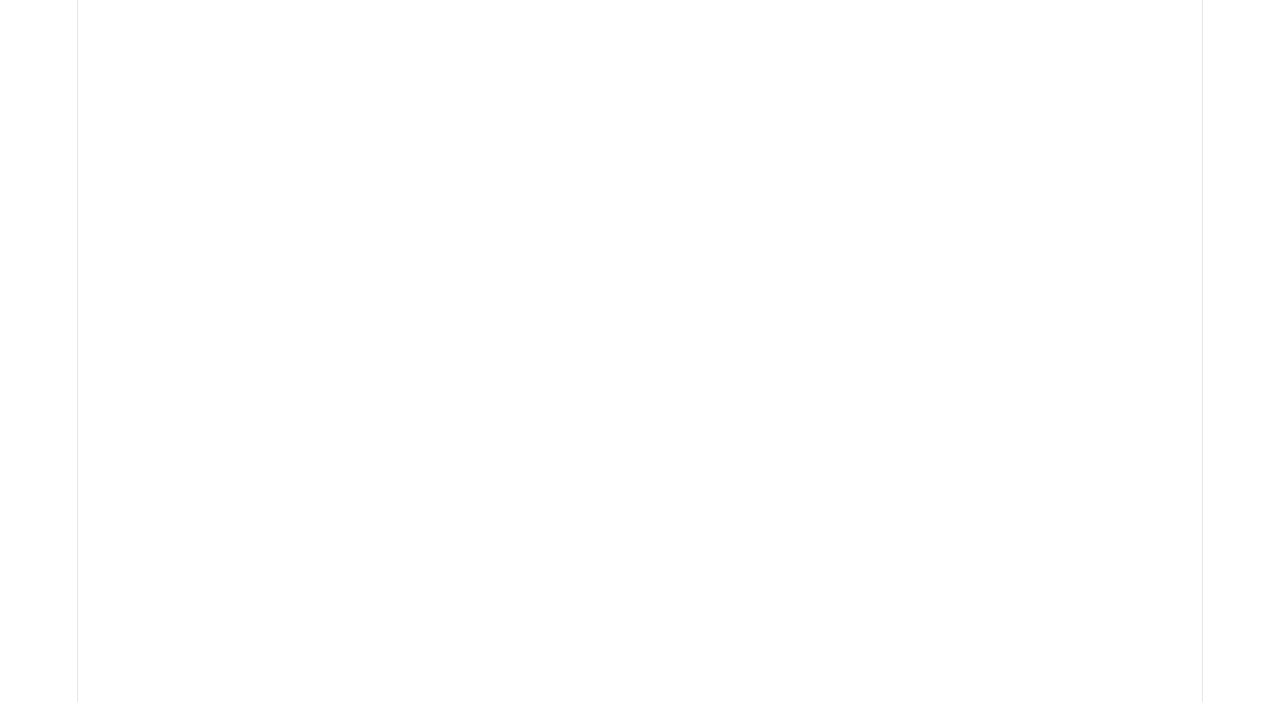
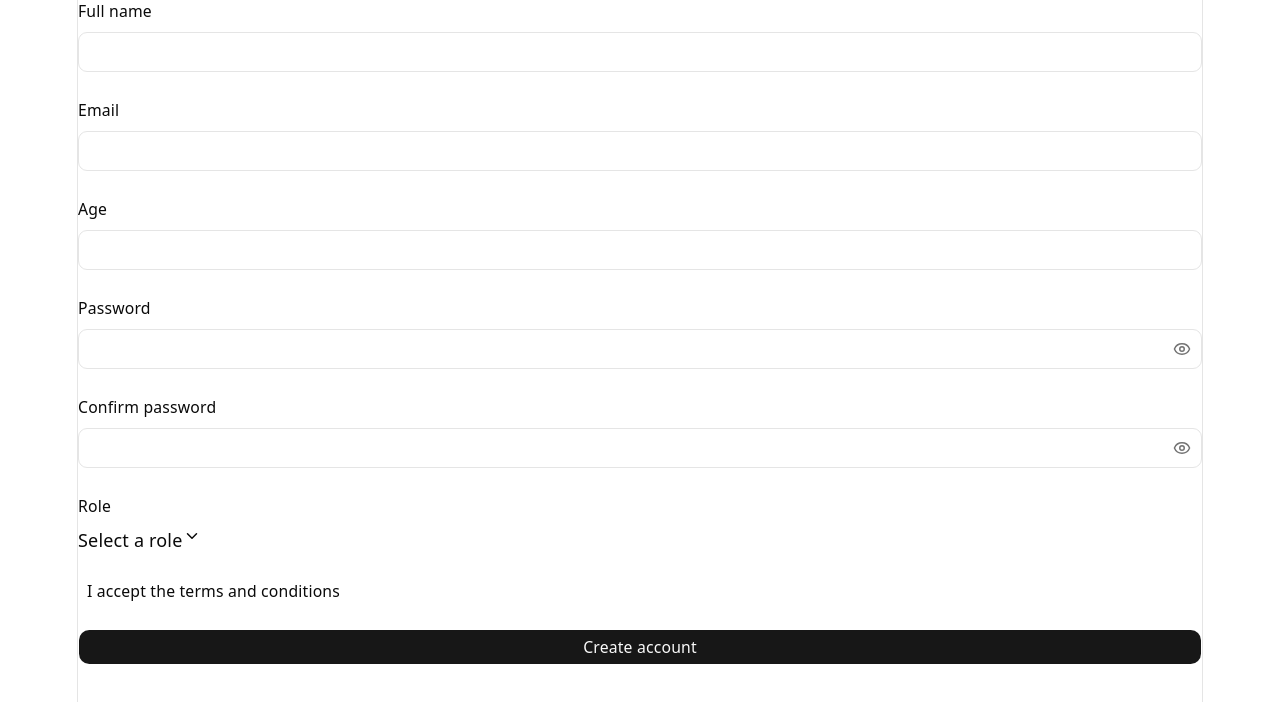
Before and after one commit to oleksandr-shvab/ReactFormTest, a React (Vite) app in the folder my-form-practice/: page / in a window 1280 px wide. Shown: the top 702 px of the page. Built offline with nearby package versions, Linux system fonts and the light colour scheme.

Commit message:
fix some field styles

```diff
--- a/my-form-practice/src/App.tsx
+++ b/my-form-practice/src/App.tsx
@@ -1,5 +1,11 @@
+import { SignupForm } from "@/features/signup/SignupForm"
+
 function App() {
-  return <main></main>
+  return (
+    <main>
+      <SignupForm />
+    </main>
+  )
 }
 
 export default App
--- a/my-form-practice/src/components/ui/field.tsx
+++ b/my-form-practice/src/components/ui/field.tsx
@@ -174,7 +174,7 @@ function FieldError({
     <div
       role="alert"
       data-slot="field-error"
-      className={cn("", className)}
+      className={cn("text-sm text-destructive", className)}
       {...props}
     >
       {content}
--- a/my-form-practice/src/components/ui/input.tsx
+++ b/my-form-practice/src/components/ui/input.tsx
@@ -7,7 +7,13 @@ function Input({ className, type, ...props }: React.ComponentProps<"input">) {
     <input
       type={type}
       data-slot="input"
-      className={cn("", className)}
+      className={cn(
+        "h-9 w-full rounded-md border border-input bg-background px-3 py-1 text-sm outline-none",
+        "focus-visible:border-ring aria-invalid:border-destructive ",
+        "autofill:[-webkit-text-fill-color:var(--foreground)] autofill:[box-shadow:0_0_0_1000px_var(--background)_inset]",
+        "[appearance:textfield] [-moz-appearance:textfield] [&::-webkit-outer-spin-button]:appearance-none [&::-webkit-inner-spin-button]:appearance-none" /* remove up-down arrows in fields like number */,
+        className,
+      )}
       {...props}
     />
   )
--- a/my-form-practice/src/components/ui/label.tsx
+++ b/my-form-practice/src/components/ui/label.tsx
@@ -10,7 +10,7 @@ function Label({
   return (
     <LabelPrimitive.Root
       data-slot="label"
-      className={cn("flex item-center", className)}
+      className={cn("flex items-center text-sm font-medium", className)}
       {...props}
     />
   )
--- /dev/null
+++ b/my-form-practice/src/components/ui/password-input.tsx
@@ -0,0 +1,32 @@
+import * as React from "react"
+import { Eye, EyeOff } from "lucide-react"
+
+import { cn } from "@/lib/utils"
+import { Input } from "@/components/ui/input"
+
+function PasswordInput({
+  className,
+  ...props
+}: React.ComponentProps<typeof Input>) {
+  const [visible, setVisible] = React.useState(false)
+
+  return (
+    <div className="relative">
+      <Input
+        {...props}
+        type={visible ? "text" : "password"}
+        className={cn("pr-9", className)}
+      />
+      <button
+        type="button"
+        onClick={() => setVisible((value) => !value)}
+        className="absolute inset-y-0 right-0 flex w-9 items-center justify-center text-muted-foreground hover:text-foreground"
+        aria-label={visible ? "Hide password" : "Show password"}
+      >
+        {visible ? <EyeOff className="size-4" /> : <Eye className="size-4" />}
+      </button>
+    </div>
+  )
+}
+
+export { PasswordInput }
--- /dev/null
+++ b/my-form-practice/src/features/signup/SignupForm.tsx
@@ -0,0 +1,184 @@
+import { Controller, useForm } from "react-hook-form"
+import { zodResolver } from "@hookform/resolvers/zod"
+import type { z } from "zod"
+
+import { signupSchema } from "./schema"
+import { Field, FieldLabel, FieldError } from "@/components/ui/field"
+import { Input } from "@/components/ui/input"
+import {
+  Select,
+  SelectContent,
+  SelectItem,
+  SelectTrigger,
+  SelectValue,
+} from "@/components/ui/select"
+import { Checkbox } from "@/components/ui/checkbox"
+import { Button } from "@/components/ui/button"
+import { PasswordInput } from "@/components/ui/password-input"
+
+type SignupFormInput = z.input<typeof signupSchema>
+type SignupFormOutput = z.output<typeof signupSchema>
+
+const roles = [
+  { value: "developer", label: "Developer" },
+  { value: "designer", label: "Designer" },
+  { value: "manager", label: "Manager" },
+  { value: "other", label: "Other" },
+] as const
+
+export function SignupForm() {
+  const form = useForm<SignupFormInput, unknown, SignupFormOutput>({
+    resolver: zodResolver(signupSchema),
+    defaultValues: {
+      fullName: "",
+      email: "",
+      age: "" as unknown as number,
+      password: "",
+      confirmPassword: "",
+      role: undefined,
+      acceptTerms: false,
+    },
+  })
+
+  const onSubmit = (values: SignupFormOutput) => {
+    console.log(values)
+  }
+
+  return (
+    <form
+      onSubmit={form.handleSubmit(onSubmit)}
+      className="flex w-full flex-col gap-6"
+    >
+      <Controller
+        name="fullName"
+        control={form.control}
+        render={({ field, fieldState }) => (
+          <Field data-invalid={fieldState.invalid}>
+            <FieldLabel htmlFor={field.name}>Full name</FieldLabel>
+            <Input
+              {...field}
+              id={field.name}
+              aria-invalid={fieldState.invalid}
+            />
+            {fieldState.invalid && <FieldError errors={[fieldState.error]} />}
+          </Field>
+        )}
+      />
+
+      <Controller
+        name="email"
+        control={form.control}
+        render={({ field, fieldState }) => (
+          <Field data-invalid={fieldState.invalid}>
+            <FieldLabel htmlFor={field.name}>Email</FieldLabel>
+            <Input
+              {...field}
+              id={field.name}
+              type="email"
+              aria-invalid={fieldState.invalid}
+            />
+            {fieldState.invalid && <FieldError errors={[fieldState.error]} />}
+          </Field>
+        )}
+      />
+
+      <Controller
+        name="age"
+        control={form.control}
+        render={({ field, fieldState }) => (
+          <Field data-invalid={fieldState.invalid}>
+            <FieldLabel htmlFor={field.name}>Age</FieldLabel>
+            <Input
+              {...field}
+              value={field.value as string}
+              id={field.name}
+              type="number"
+              aria-invalid={fieldState.invalid}
+            />
+            {fieldState.invalid && <FieldError errors={[fieldState.error]} />}
+          </Field>
+        )}
+      />
+
+      <Controller
+        name="password"
+        control={form.control}
+        render={({ field, fieldState }) => (
+          <Field data-invalid={fieldState.invalid}>
+            <FieldLabel htmlFor={field.name}>Password</FieldLabel>
+            <PasswordInput
+              {...field}
+              id={field.name}
+              type="password"
+              aria-invalid={fieldState.invalid}
+            />
+            {fieldState.invalid && <FieldError errors={[fieldState.error]} />}
+          </Field>
+        )}
+      />
+
+      <Controller
+        name="confirmPassword"
+        control={form.control}
+        render={({ field, fieldState }) => (
+          <Field data-invalid={fieldState.invalid}>
+            <FieldLabel htmlFor={field.name}>Confirm password</FieldLabel>
+            <PasswordInput
+              {...field}
+              id={field.name}
+              type="password"
+              aria-invalid={fieldState.invalid}
+            />
+            {fieldState.invalid && <FieldError errors={[fieldState.error]} />}
+          </Field>
+        )}
+      />
+
+      <Controller
+        name="role"
+        control={form.control}
+        render={({ field, fieldState }) => (
+          <Field data-invalid={fieldState.invalid}>
+            <FieldLabel htmlFor={field.name}>Role</FieldLabel>
+            <Select value={field.value} onValueChange={field.onChange}>
+              <SelectTrigger id={field.name} aria-invalid={fieldState.invalid}>
+                <SelectValue placeholder="Select a role" />
+              </SelectTrigger>
+              <SelectContent>
+                {roles.map((role) => (
+                  <SelectItem key={role.value} value={role.value}>
+                    {role.label}
+                  </SelectItem>
+                ))}
+              </SelectContent>
+            </Select>
+            {fieldState.invalid && <FieldError errors={[fieldState.error]} />}
+          </Field>
+        )}
+      />
+
+      <Controller
+        name="acceptTerms"
+        control={form.control}
+        render={({ field, fieldState }) => (
+          <Field data-invalid={fieldState.invalid}>
+            <FieldLabel htmlFor={field.name}>
+              <Field orientation="horizontal">
+                <Checkbox
+                  id={field.name}
+                  checked={field.value}
+                  onCheckedChange={field.onChange}
+                  aria-invalid={fieldState.invalid}
+                />
+                I accept the terms and conditions
+              </Field>
+            </FieldLabel>
+            {fieldState.invalid && <FieldError errors={[fieldState.error]} />}
+          </Field>
+        )}
+      />
+
+      <Button type="submit">Create account</Button>
+    </form>
+  )
+}
--- a/my-form-practice/src/features/signup/schema.ts
+++ b/my-form-practice/src/features/signup/schema.ts
@@ -24,7 +24,7 @@ export const signupSchema = z
       error: "Please select a role",
     }),
 
-    acceptTerms: z.literal(true, {
+    acceptTerms: z.boolean().refine((value) => value === true, {
       error: "You must accept the terms to continue",
     }),
   })
--- /dev/null
+++ b/package.json
@@ -0,0 +1,5 @@
+{
+  "dependencies": {
+    "typescript": "^7.0.2"
+  }
+}
```
Also changed, not shown: 1 other file (tests, documents, lock files or other folders).
